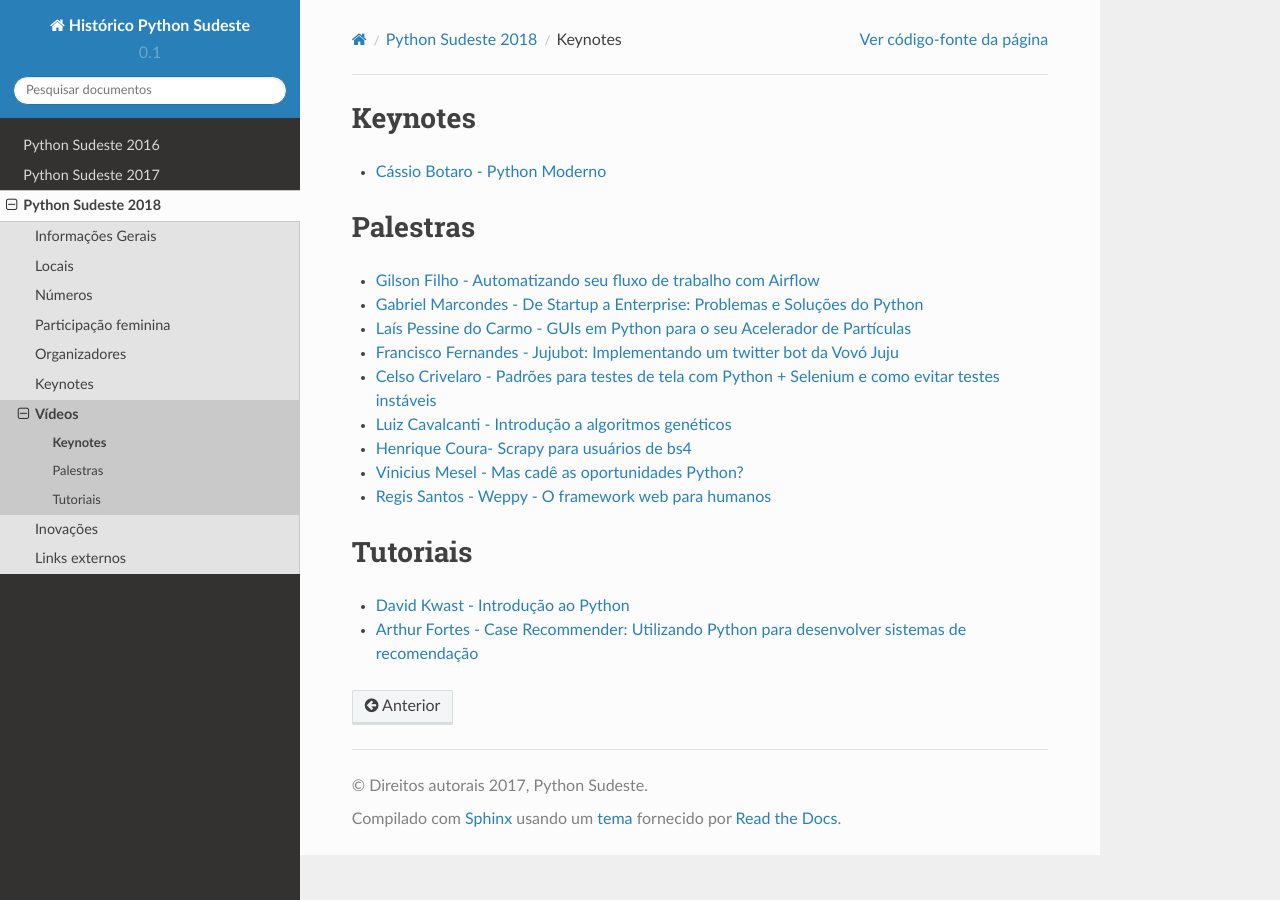
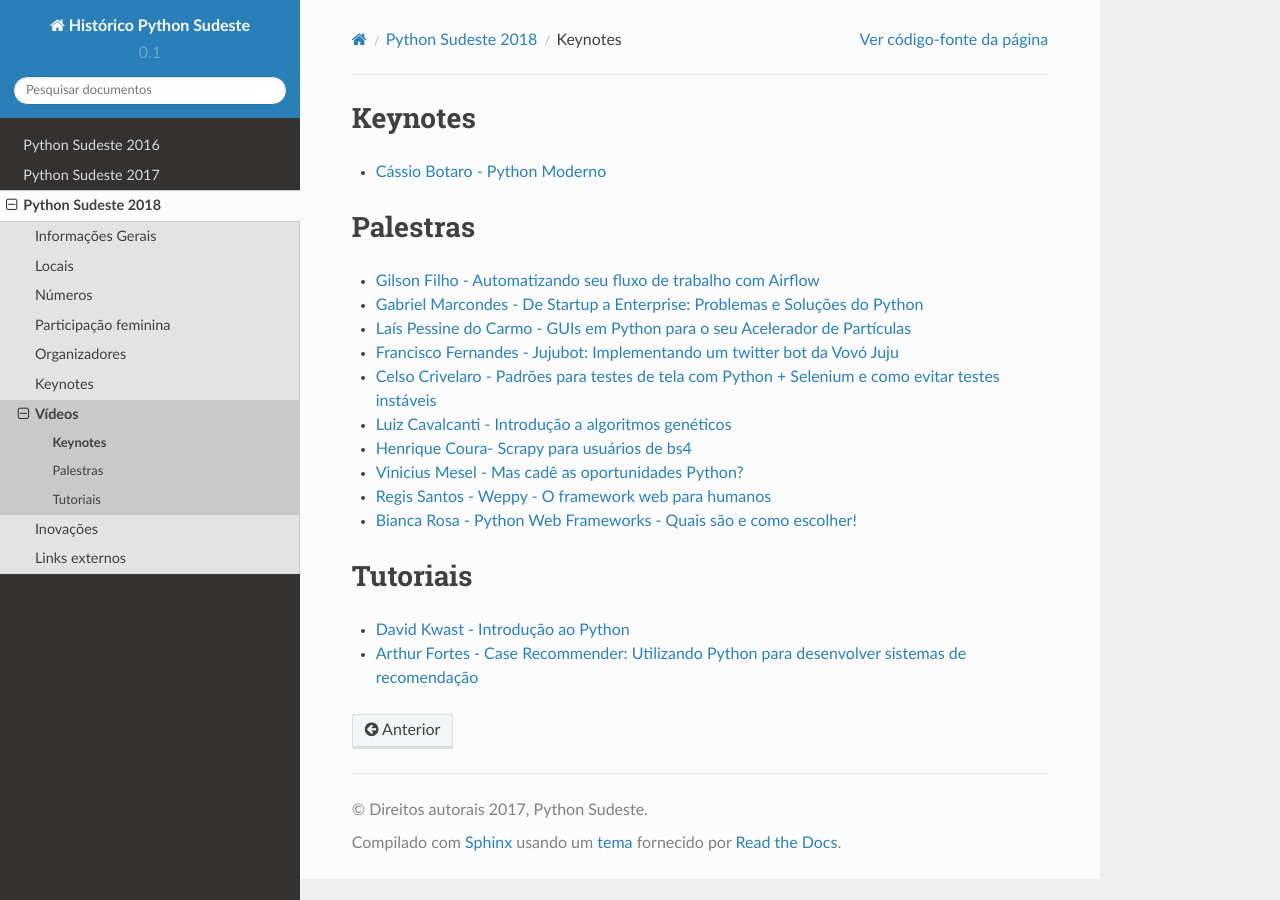
Before and after one commit to pythonsudeste/pythonsudeste_documentacao, a Sphinx documentation site: the page built from source/palestras2018.rst, in a window 1280 px wide. Built offline with Sphinx 7.4.7 and the Read the Docs theme 2.0.0, drawn with Linux system fonts in a browser that asks for light colours.

Commit message:
Update palestras2018.rst

```diff
--- a/source/palestras2018.rst
+++ b/source/palestras2018.rst
@@ -27,6 +27,8 @@
 
 - `Regis Santos - Weppy - O framework web para humanos <http://slides.com/regissilva/weppy#/>`_
 
+- `Bianca Rosa - Python Web Frameworks - Quais são e como escolher! <http://biancarosa.com.br/slides/web-frameworks-pyse-2018.html>`_
+
 
 Tutoriais
 ---------
```
